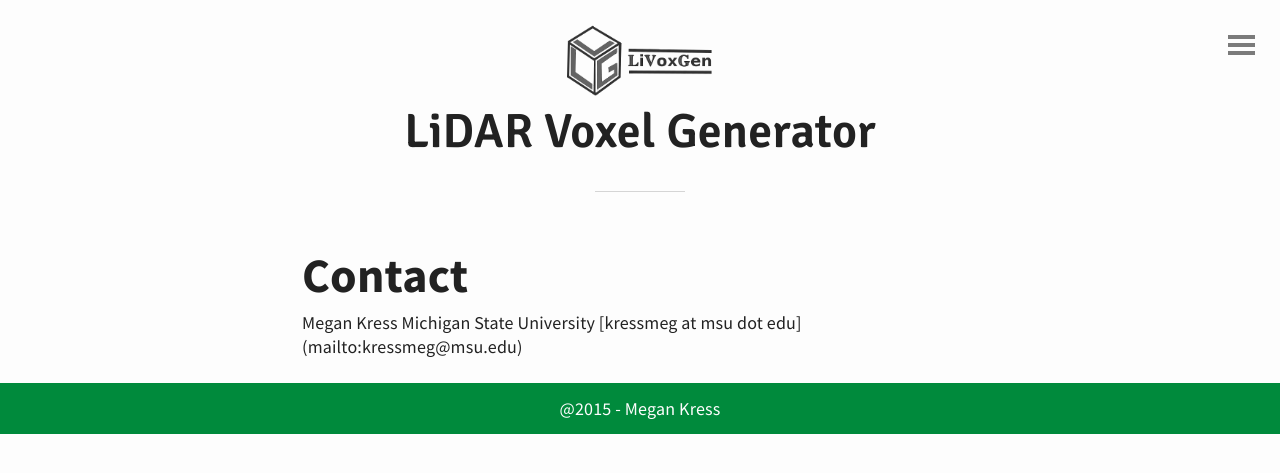
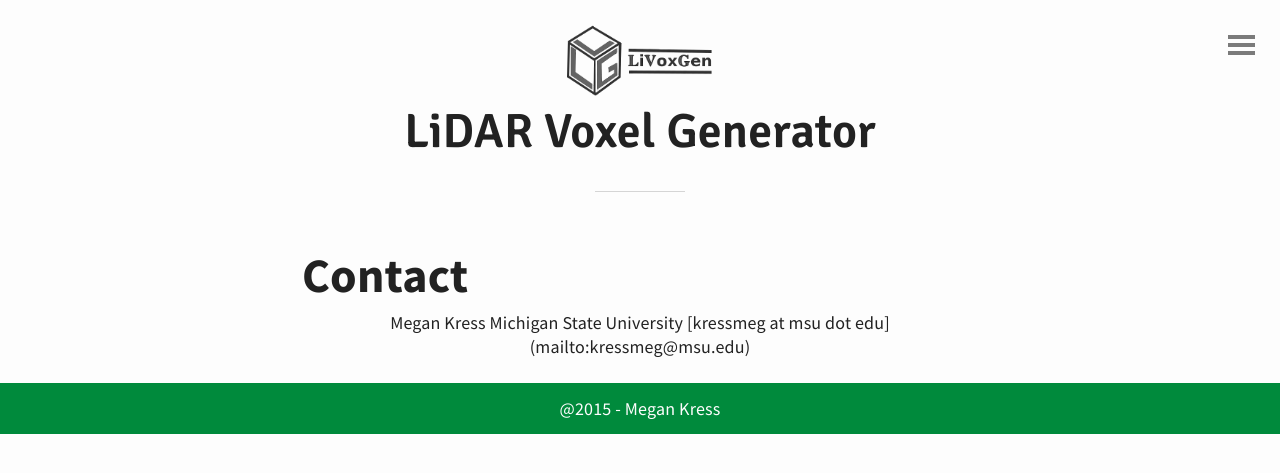
Before and after one commit to MeganKress/LiVoxGen, a Jekyll site: the page built from contact.md, in a window 1280 px wide. Shown: the top 473 px of the page. Built offline with Jekyll 4.4.1, drawn with Linux system fonts in a browser that asks for light colours.

Commit message:
Update contact.md

```diff
--- a/contact.md
+++ b/contact.md
@@ -4,7 +4,7 @@ title: Contact
 ---
 
 # Contact
-<p style="align:center">
+<p style="text-align:center">
 Megan Kress
 
 Michigan State University
```
